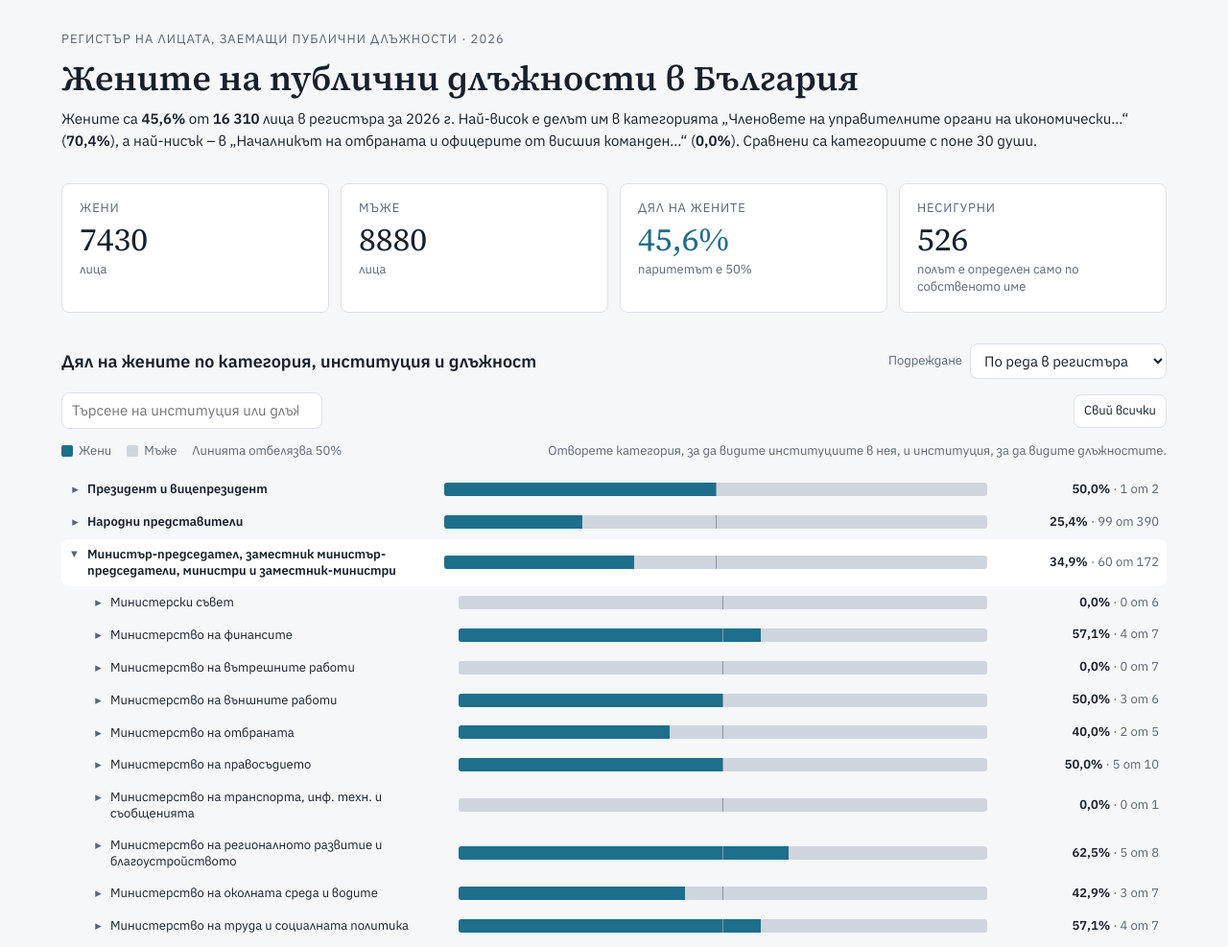
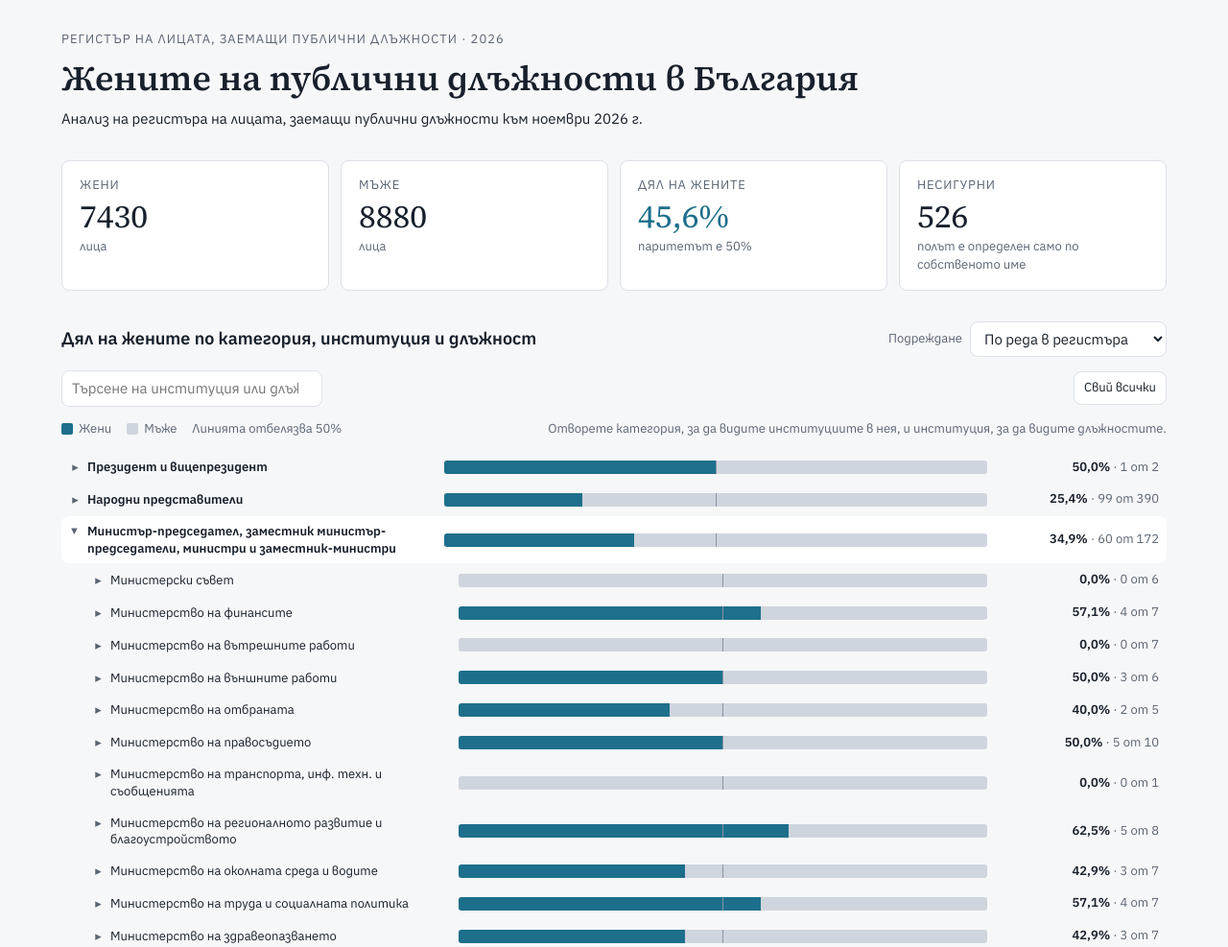
Before and after one commit to peio/peio.github.io, a plain HTML site: page women-public-office-bg-2026/index.html in a window 1280 px wide. Shown: the top 987 px of the page at 96% size. Drawn offline with Linux system fonts and the light colour scheme.

Commit message:
Replace the report's computed summary sentence with a fixed introduction
Co-Authored-By: Claude Opus 5.5 <noreply@anthropic.com>

```diff
--- a/women-public-office-bg-2026/index.html
+++ b/women-public-office-bg-2026/index.html
@@ -140,7 +140,7 @@ button.gw-row:hover, .gw-row[aria-expanded="true"] { background: var(--panel); }
   <header class="gw-head" id="summary">
     <p class="gw-eyebrow">Регистър на лицата, заемащи публични длъжности · 2026</p>
     <h1>Жените на публични длъжности в България</h1>
-    <p class="gw-lede" id="lede">Зареждане на данните…</p>
+    <p class="gw-lede" id="lede">Анализ на регистъра на лицата, заемащи публични длъжности към ноември 2026 г.</p>
   </header>
 
   <div class="gw-tiles" id="tiles">
@@ -246,24 +246,7 @@ button.gw-row:hover, .gw-row[aria-expanded="true"] { background: var(--panel); }
   document.getElementById('t-m').textContent = fmt(total.M);
   document.getElementById('t-share').textContent = pct(share(total.F, total.Total));
   document.getElementById('t-low').textContent = fmt(total.Low);
-  var big = cats.filter(function (c) { return c.Total >= 30; });
-  var top = big.slice().sort(function (a, b) { return b.ShareF - a.ShareF || b.Total - a.Total; })[0];
-  var low = big.slice().sort(function (a, b) { return a.ShareF - b.ShareF || b.Total - a.Total; })[0];
-  var lede = document.getElementById('lede');
-  function b(text) { var e = document.createElement('b'); e.textContent = text; return e; }
   function t(text) { return document.createTextNode(text); }
-  // Category names are long legal descriptions; the sentence quotes their opening words.
-  function short(s) {
-    var clean = s.replace(/\.\.\.$/, '');
-    if (clean.length <= 60) return clean;
-    var cut = clean.slice(0, 60);
-    return cut.slice(0, cut.lastIndexOf(' ')).replace(/[,;]$/, '') + '…';
-  }
-  lede.replaceChildren(
-    t('Жените са '), b(pct(share(total.F, total.Total))), t(' от '), b(fmt(total.Total)),
-    t(' лица в регистъра за 2026 г. Най-висок е делът им в категорията „' + short(top.name) + '“ ('), b(pct(top.ShareF)),
-    t('), а най-нисък – в „' + short(low.name) + '“ ('), b(pct(low.ShareF)), t('). Сравнени са категориите с поне 30 души.')
-  );
 
   // Tree
   var S = {sort: 'register', q: '', open: new Set([cats.length > 2 ? cats[2].key : '']), focus: null};
```
